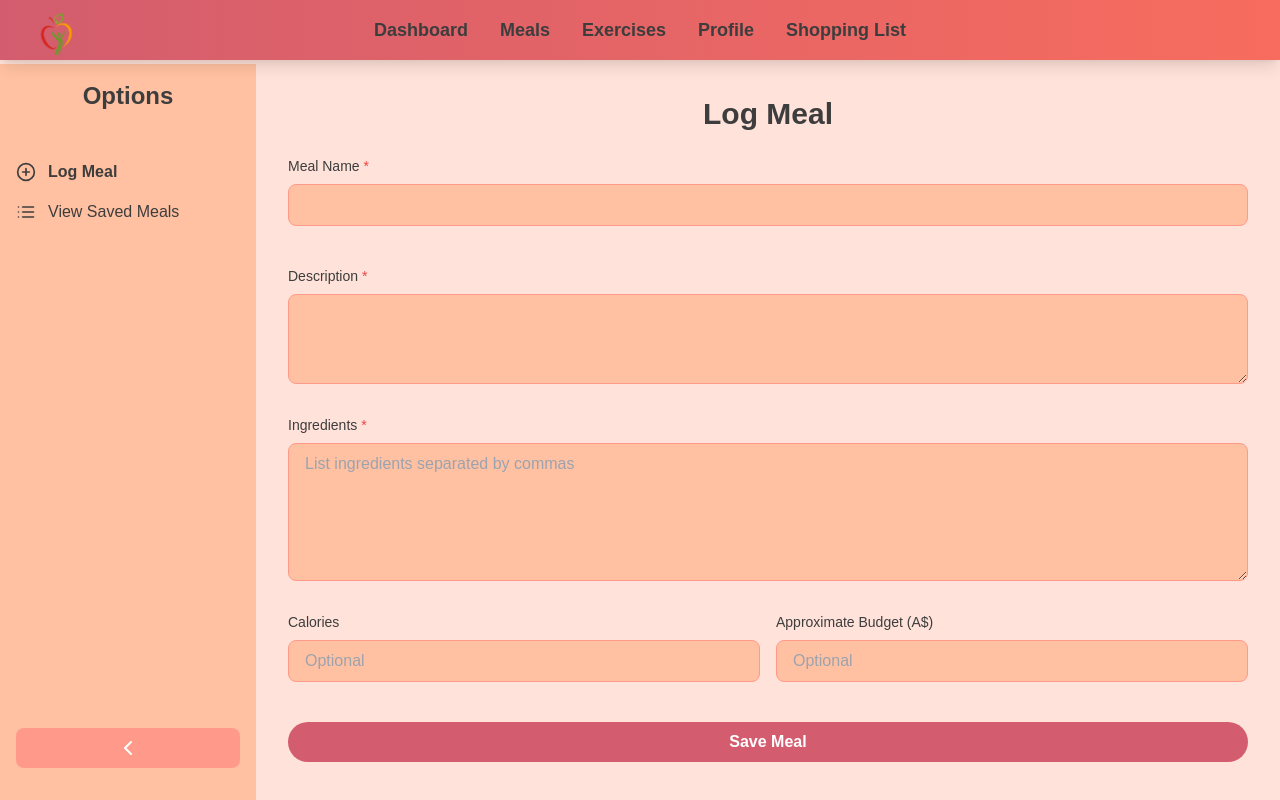
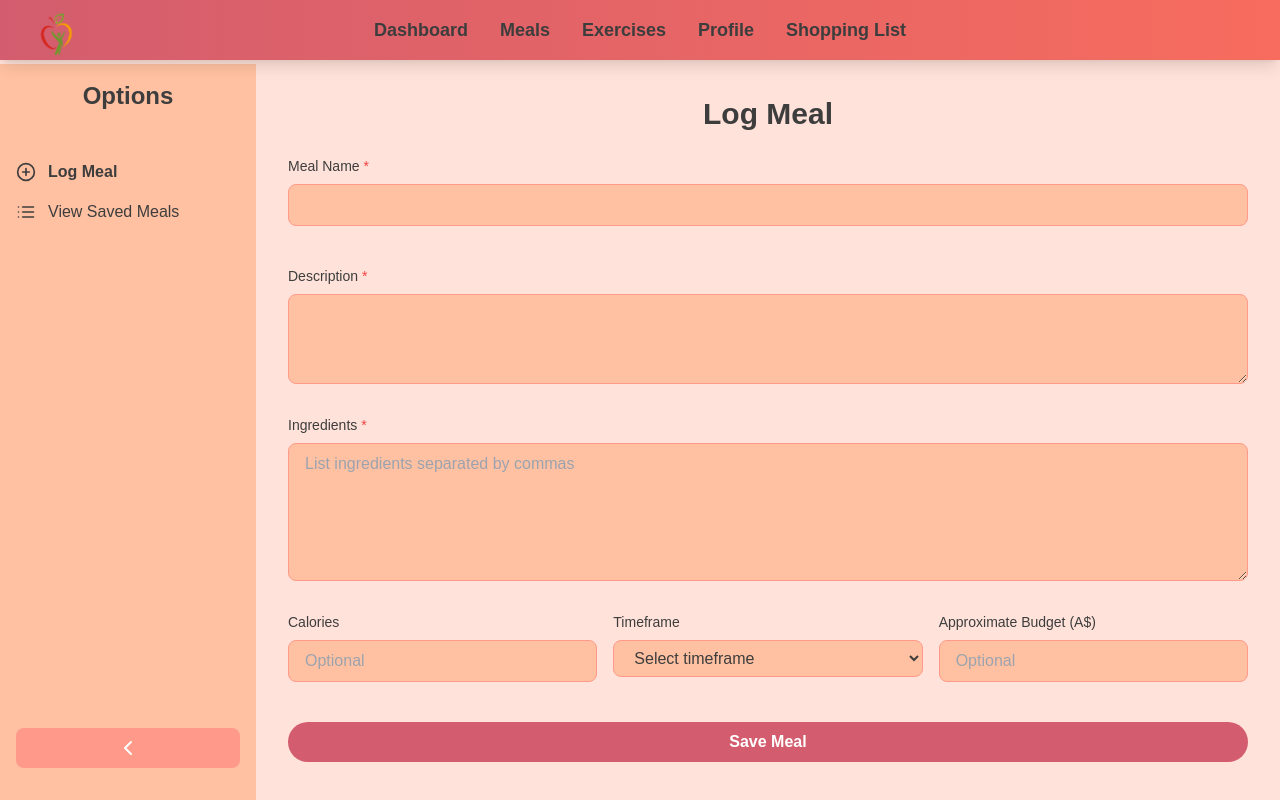
Before and after one commit to asha8411p/Smart-Meal-Planner, a Next.js app in the folder frontend/: page /meals in a window 1280 px wide. Built offline with nearby package versions, Linux system fonts and the light colour scheme.

Commit message:
Timeframe added to the meal page

```diff
--- a/frontend/app/meals/page.tsx
+++ b/frontend/app/meals/page.tsx
@@ -13,6 +13,7 @@ interface Meal {
   ingredients: string;
   calories?: string;
   budget?: string;
+  timeframe?: string;
 }
 
 export default function MealsPage() {
@@ -25,6 +26,7 @@ export default function MealsPage() {
   const [ingredients, setIngredients] = useState('');
   const [calories, setCalories] = useState('');
   const [budget, setBudget] = useState('');
+  const [timeframe, setTimeframe] = useState('');
 
   const [savedMeals, setSavedMeals] = useState<Meal[]>([]);
   const [error, setError] = useState('');
@@ -45,6 +47,7 @@ export default function MealsPage() {
       ingredients,
       calories: calories || 'N/A',
       budget: budget || 'N/A',
+      timeframe: timeframe || 'N/A',
     };
 
     // Save meal to state
@@ -56,6 +59,7 @@ export default function MealsPage() {
     setIngredients('');
     setCalories('');
     setBudget('');
+    setTimeframe('');
     setError('');
     setSuccessMessage('Meal saved successfully!');
   };
@@ -170,10 +174,10 @@ export default function MealsPage() {
                   ></textarea>
                 </div>
 
-                {/* Calories and Budget */}
+                {/* Calories, Timeframe, and Budget */}
                 <div className="md:flex md:space-x-4">
                   {/* Calories */}
-                  <div className="md:w-1/2">
+                  <div className="md:w-1/3">
                     <label className="block text-sm font-medium mb-2">Calories</label>
                     <input
                       type="number"
@@ -184,8 +188,24 @@ export default function MealsPage() {
                     />
                   </div>
 
+                  {/* Timeframe */}
+                  <div className="md:w-1/3 mt-6 md:mt-0">
+                    <label className="block text-sm font-medium mb-2">
+                      Timeframe
+                    </label>
+                    <select
+                      value={timeframe}
+                      onChange={(e) => setTimeframe(e.target.value)}
+                      className="w-full bg-[var(--input-bg-color)] border border-[var(--input-border-color)] rounded-lg px-4 py-2 focus:outline-none focus:ring-2 focus:ring-[var(--focus-ring-color)]"
+                    >
+                      <option value="" disabled>Select timeframe</option>
+                      <option value="Monthly">Monthly</option>
+                      <option value="Fortnightly">Fortnightly</option>
+                    </select>
+                  </div>
+
                   {/* Budget */}
-                  <div className="md:w-1/2 mt-6 md:mt-0">
+                  <div className="md:w-1/3 mt-6 md:mt-0">
                     <label className="block text-sm font-medium mb-2">
                       Approximate Budget (A$)
                     </label>
@@ -233,6 +253,9 @@ export default function MealsPage() {
                       <p className="mb-2">
                         <strong>Calories:</strong> {meal.calories}
                       </p>
+                      <p className="mb-2">
+                        <strong>Timeframe:</strong> {meal.timeframe}
+                      </p>
                       <p>
                         <strong>Budget:</strong>{' '}
                         {meal.budget !== 'N/A' ? `A$${meal.budget}` : 'N/A'}
```
